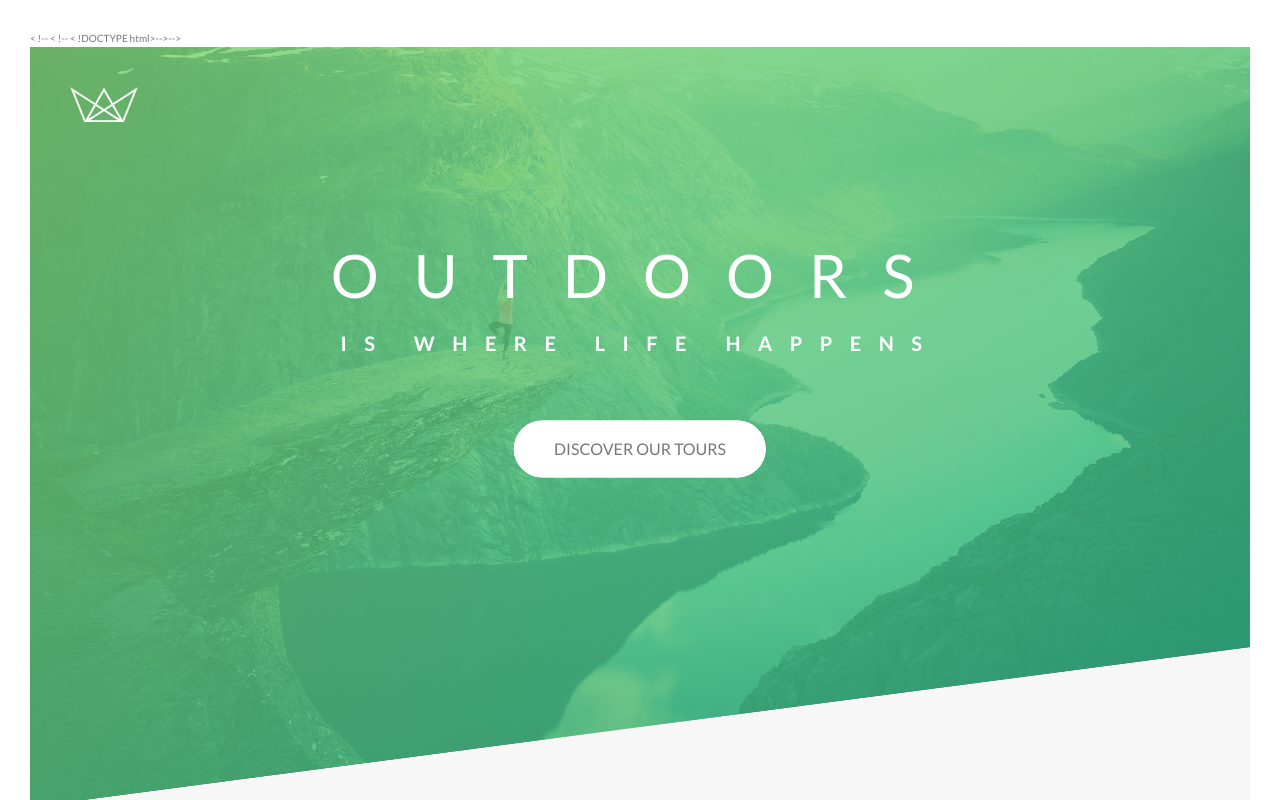
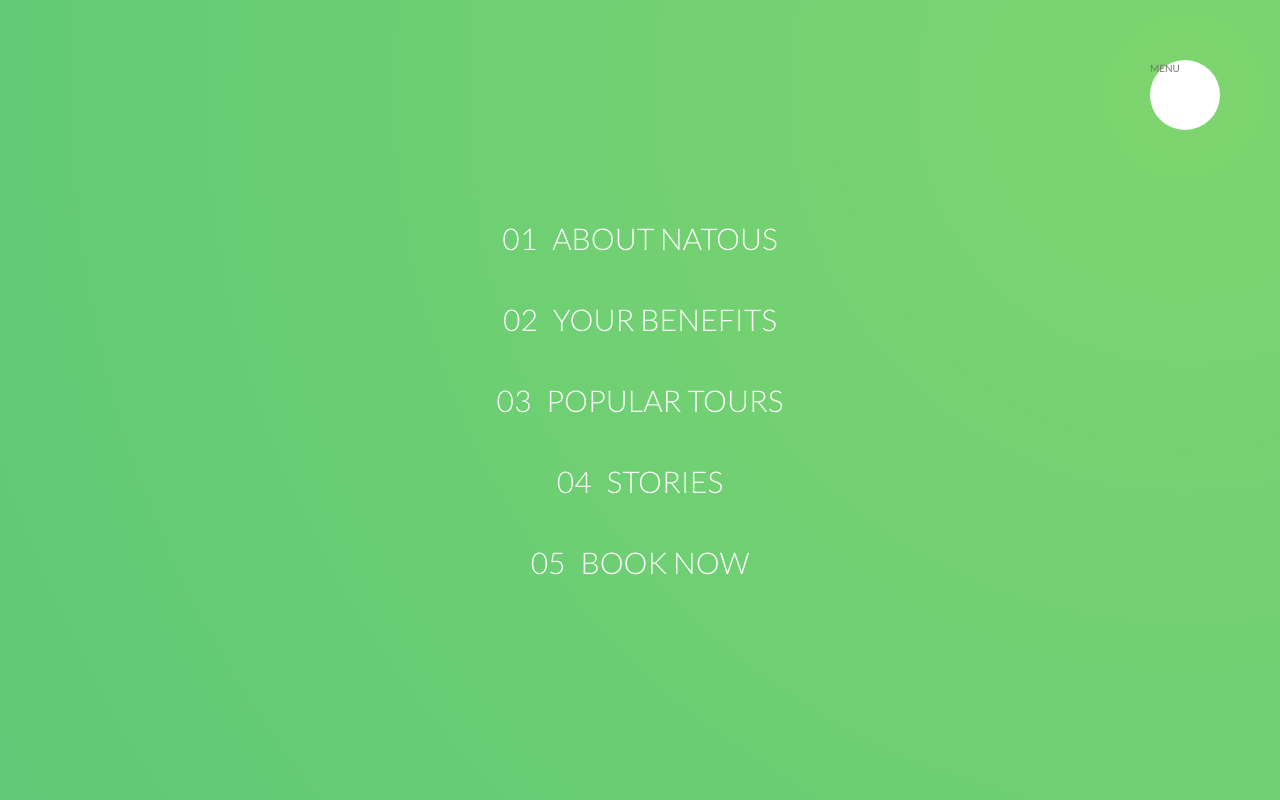
Before and after one commit to nikkisato/Natours_CSS_Course, a website: page index.html in a window 1280 px wide. Shown: the top 800 px of the page. Drawn offline with Linux system fonts and the light colour scheme.

Commit message:
finished part 1

```diff
--- a/index.html
+++ b/index.html
@@ -13,6 +13,35 @@
     <title>Natours | Exciting tours for adventurous people</title>
   </head>
   <body>
+    <div class="navigation">
+      <input type="checkbox" class="navigation__checkbox" id="navi-toggle" />
+      <label for="navi-toggle" class="navigation__button">MENU</label>
+
+      <div class="navigation__background">&nbsp;</div>
+
+      <nav class="navigation__nav">
+        <ul class="navigation__list">
+          <li class="navigation__item">
+            <a href="" class="navigation__link"><span>01</span>About Natous</a>
+          </li>
+          <li class="navigation__item">
+            <a href="" class="navigation__link"><span>02</span>Your Benefits</a>
+          </li>
+
+          <li class="navigation__item">
+            <a href="" class="navigation__link"><span>03</span>Popular Tours</a>
+          </li>
+
+          <li class="navigation__item">
+            <a href="" class="navigation__link"><span>04</span>Stories</a>
+          </li>
+
+          <li class="navigation__item">
+            <a href="" class="navigation__link"><span>05</span>Book now</a>
+          </li>
+        </ul>
+      </nav>
+    </div>
     <header class="header">
       <div class="header__logo-box">
         <img src="./img/logo-white.png" alt="Logo" class="header__logo" />
--- /dev/null
+++ b/sass/layout/_navigation.scss
@@ -0,0 +1,82 @@
+.navigation {
+    &__checkbox {
+        display: none;
+    }
+
+    &__button {
+        background-color: $color-white;
+        height: 7rem;
+        width: 7rem;
+        position: fixed;
+        top: 6rem;
+        right: 6rem;
+        border-radius: 50%;
+        z-index: 2000;
+
+    }
+
+    &__background {
+        height: 6rem;
+        width: 6rem;
+        border-radius: 50%;
+        position: fixed;
+        top: 6.5rem;
+        right: 6.5rem;
+        background-image: radial-gradient($color-primary-light, $color-primary-dark);
+        z-index: 1000;
+
+        transform: scale(90);
+    }
+
+    &__nav {
+        height: 100vh;
+        width: 100%;
+        position: fixed;
+        top: 0;
+        right: 0;
+        z-index: 1500;
+    }
+
+    &__list {
+        text-align: center;
+        position: absolute;
+        top: 50%;
+        left: 50%;
+        transform: translate(-50%, -50%);
+        list-style: none;
+    }
+
+    &__item {
+        margin: 1rem;
+    }
+
+    &__link {
+
+        &:link,
+        &:visited {
+            display: inline-block;
+            font-size: 3rem;
+            font-weight: 300;
+            padding: 1rem 2rem;
+            color: $color-white;
+            text-decoration: none;
+            text-transform: uppercase;
+            background-size: 230%;
+            transition: all .4s;
+            background-image: linear-gradient(120deg, transparent 0%, transparent 50%, $color-white 50%);
+
+            span {
+                margin-right: 1.5rem;
+                display: inline-block;
+            }
+        }
+
+        &:hover,
+        &:active {
+            background-position: 100%;
+            color: $color-primary;
+            transform: translateX(1rem);
+        }
+
+    }
+}
--- a/sass/main.scss
+++ b/sass/main.scss
@@ -19,3 +19,4 @@
 @import "components/bg-video";
 @import "components/form";
 @import "layout/footer";
+@import "layout/navigation";
```
Also changed, not shown: css/style.css.
